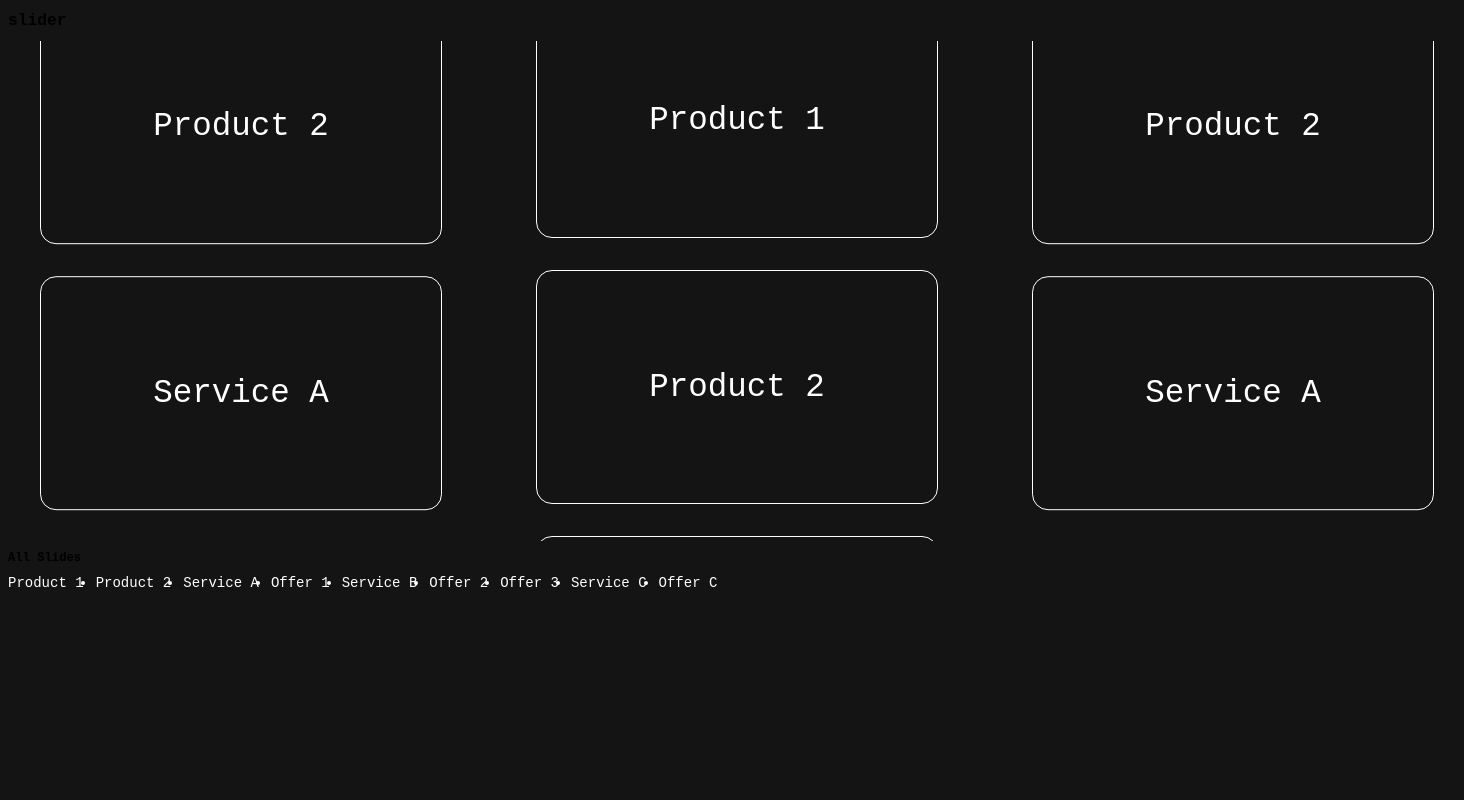
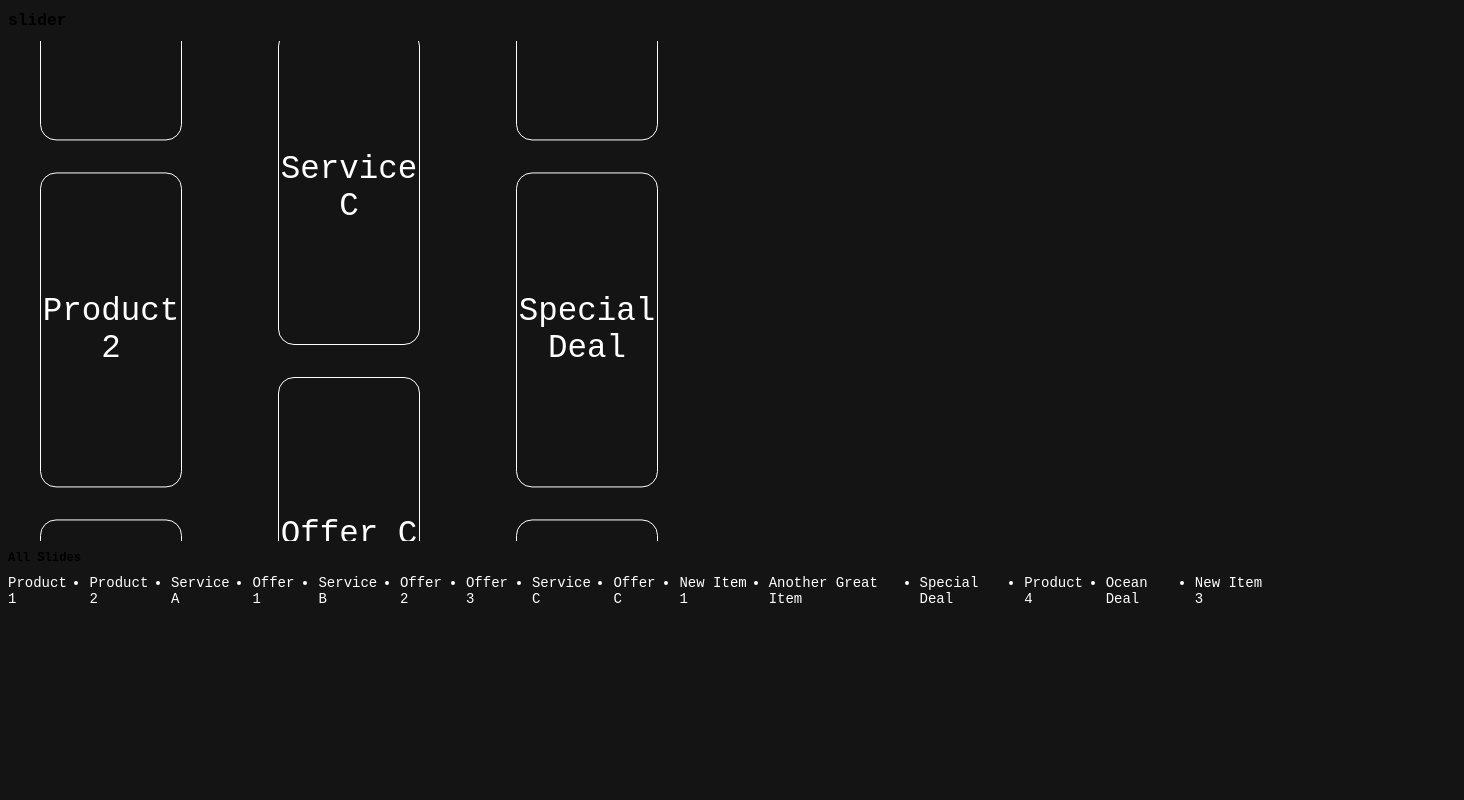
Before and after one commit to VladyslavKozlov2101git/slider_component, a plain HTML site: page index.html in a window 1280 px wide. Shown: the whole page, 1464 px wide, since content can reach past the window. Drawn offline with Linux system fonts and the light colour scheme.

Commit message:
Update logic and display unique items

```diff
--- a/script.js
+++ b/script.js
@@ -1,9 +1,11 @@
-// script.js
 function createVerticalSlider(slides, direction = 'top_bottom', columns = 3) {
   // Create the main container section
   const section = document.createElement('section');
   section.className = 'columns';
   section.id = 'my_own_library';
+
+  // Calculate how many slides each column should have for unique viewport display
+  const slidesPerColumn = Math.ceil(slides.length / columns);
 
   // Create columns with sliders
   for (let i = 0; i < columns; i++) {
@@ -21,21 +23,28 @@ function createVerticalSlider(slides, direction = 'top_bottom', columns = 3) {
     const track = document.createElement('div');
     track.className = 'vertical-track';
 
+    // Get the slides for this specific column
+    const columnSlides = [];
+    for (let j = 0; j < slidesPerColumn; j++) {
+      const slideIndex = (i * slidesPerColumn + j) % slides.length;
+      columnSlides.push(slides[slideIndex]);
+    }
+
     // Add slides (original set + duplicate for seamless loop)
-    slides.forEach((slide, index) => {
+    columnSlides.forEach((slide, index) => {
       const slideElement = document.createElement('div');
       slideElement.className = 'slide';
       slideElement.textContent = slide;
-      slideElement.dataset.slideId = index; // Add data attribute for binding
+      slideElement.dataset.slideId = (i * slidesPerColumn + index) % slides.length;
       track.appendChild(slideElement);
     });
 
     // Add duplicate slides
-    slides.forEach((slide, index) => {
+    columnSlides.forEach((slide, index) => {
       const slideElement = document.createElement('div');
       slideElement.className = 'slide';
       slideElement.textContent = slide;
-      slideElement.dataset.slideId = index; // Add data attribute for binding
+      slideElement.dataset.slideId = (i * slidesPerColumn + index) % slides.length;
       track.appendChild(slideElement);
     });
 
@@ -69,11 +78,9 @@ function createVerticalSlider(slides, direction = 'top_bottom', columns = 3) {
     slideList.appendChild(listItem);
   });
 
-  // Add the section to the body (or you can specify a different container)
   document.querySelector('.container').insertBefore(section, document.querySelector('.slide-list'));
 }
 
-// Example usage:
 document.addEventListener('DOMContentLoaded', () => {
   const mySlides = [
     'Product 1',
@@ -85,6 +92,12 @@ document.addEventListener('DOMContentLoaded', () => {
     'Offer 3',
     'Service C',
     'Offer C',
+    'New Item 1',
+    'Another Great Item',
+    'Special Deal',
+    'Product 4',
+    'Ocean Deal',
+    'New Item 3',
   ];
   createVerticalSlider(mySlides, 'alternate', 3);
 });
--- a/styles.css
+++ b/styles.css
@@ -16,7 +16,7 @@
   height: 500px;
   overflow: hidden;
   position: relative;
-  width: 400px;
+  width: fit-content;
   padding: 0 32px;
 }
 
@@ -30,14 +30,16 @@
   display: flex;
   align-items: center;
   justify-content: center;
-  width: 100%;
+
   color: white;
   font-size: 4rem;
   padding: 2rem 0;
   text-align: center;
-  height: 200px;
+  width: 140px;
+  aspect-ratio: 1/2;
   border-radius: 16px;
   border: 1px solid white;
+
 }
 
 .vertical-track {
@@ -46,11 +48,12 @@
   animation: vertical-scroll 40s linear infinite reverse;
   gap: 32px;
   height: calc((200px + 32px) * 12 * 2);
+  width: fit-content;
 }
 
 .vertical-marquee-wrapper[direction="top_bottom"] .vertical-track {
   animation: vertical-scroll 40s linear infinite;
-
+  width: fit-content;
   height: auto;
 }
 
```
